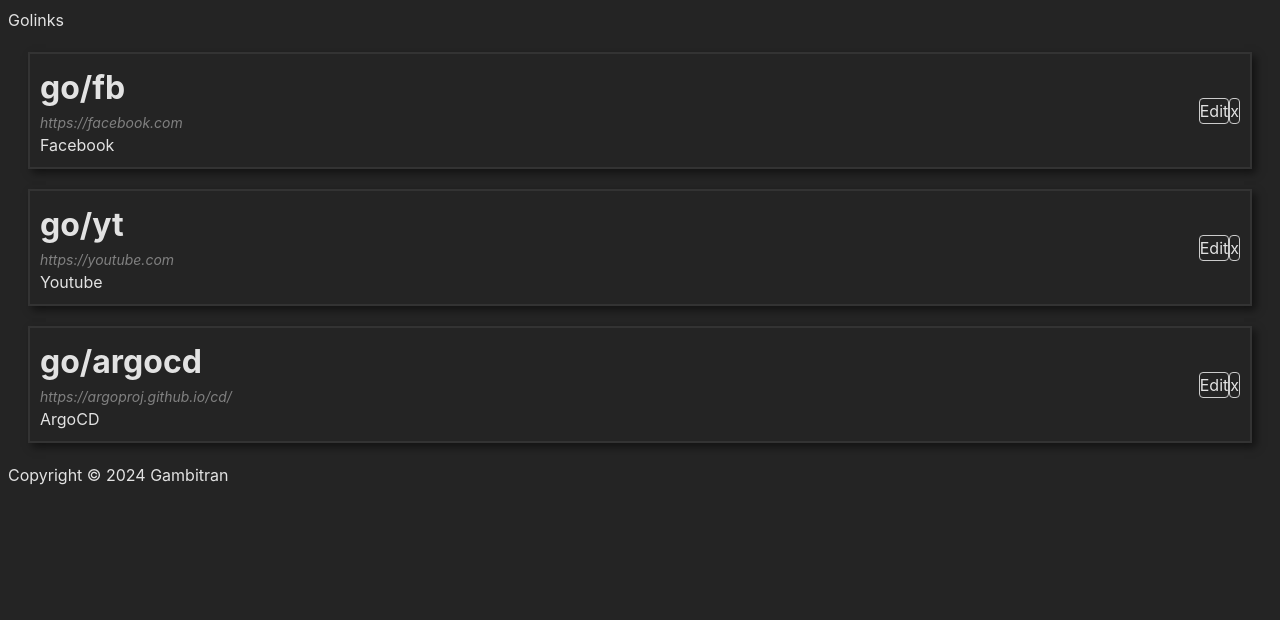
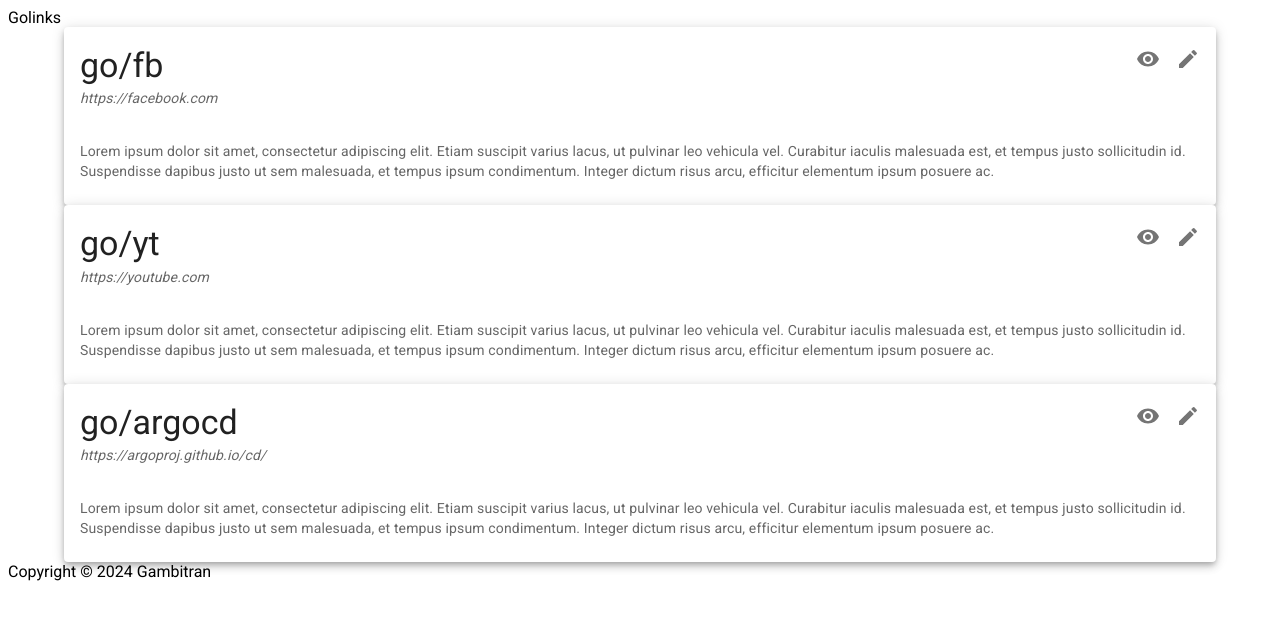
Before and after one commit to gambitran/react-ts-golinks, a React (Vite) app: page / in a window 1280 px wide. Shown: the top 620 px of the page. Built offline with nearby package versions, Linux system fonts and the light colour scheme.

Commit message:
more mui

```diff
--- a/src/App.tsx
+++ b/src/App.tsx
@@ -1,9 +1,12 @@
 import './App.css'
 import { Outlet } from 'react-router';
 import { Layout } from './components/Layout'
+import '@fontsource/roboto/300.css';
+import '@fontsource/roboto/400.css';
+import '@fontsource/roboto/500.css';
+import '@fontsource/roboto/700.css';
 
 export const App = () => {
-
   return (
     <>
         <Layout>
--- a/src/components/Layout/index.tsx
+++ b/src/components/Layout/index.tsx
@@ -1,6 +1,7 @@
 import React from 'react'
 import { Header }  from '../Header'
 import { Footer } from '../Footer'
+import { Container } from '@mui/material'
 
 interface ChildrenProp {
     children: React.ReactNode;
@@ -9,12 +10,10 @@
 export const Layout: React.FC<ChildrenProp> = ({children}) => {
 
     return (
-        <div>
+        <>
             <Header/>
-            <main>
-                {children}
-            </main>
+            <Container>{children}</Container>
             <Footer/>
-        </div>
+        </>
     )
 }
--- a/src/components/Link/index.css
+++ /dev/null
@@ -1,36 +0,0 @@
-.linkContainer {
-    border: 2px solid #333;
-    box-shadow: 4px 4px 8px rgba(0, 0, 0, 0.5); /* Shadow: horizontal offset, vertical offset, blur radius, color */
-    padding: 10px;
-    margin: 20px;
-    display: flex;
-    justify-content: space-between;
-    align-items: center;
-}
-
-.dataContainer {
-    /* border: 2px solid white; */
-    display: flex;
-    flex-direction: column;
-    /* flex: 1; */
-}
-
-.actionContainer {
-    /* border: 2px solid white; */
-    display: flex;
-}
-
-.name {
-    font-size: 32px;
-    font-weight: bold
-}
-
-.url {
-    font-size: 14px;
-    font-style: italic;
-    color: grey;
-}
-
-.description {
-    font-size: 16px;
-}
--- a/src/components/Link/index.tsx
+++ b/src/components/Link/index.tsx
@@ -1,7 +1,15 @@
 import { useState } from 'react';
-import './index.css';
+import { Card, CardContent, CardHeader, Icon, IconButton, Typography } from '@mui/material';
+import { Edit, Visibility } from '@mui/icons-material';
 
-export const Link = (prop: {name: string, description: string, url: string}) => {
+
+export interface LinkItem {
+    name: string;
+    description: string;
+    url: string
+}
+
+export const Link = (prop: LinkItem) => {
 
     const [isVisible, setIsVisible] = useState(true)
 
@@ -10,39 +18,34 @@
     }
 
     const editLink = () => {
-        console.log('hello')
     }
 
     return (
     <>
         {isVisible && (
-            <div className='linkContainer'>
-                <div className='dataContainer'>
-                    <div className='name'>go/{prop.name}</div>
-                    <div className='url'>{prop.url}</div>
-                    <div className='description'>{prop.description}</div>
-                </div>
-                <div className='actionContainer'>
-                    <div
-                        onClick={() => editLink()}
-                        style={{
-                                borderRadius: '4px',
-                                cursor: 'pointer',
-                                border: '1px solid #ccc',
-                            }}>
-                        Edit
-                    </div>
-                    <div
-                        onClick={() => removeLink()}
-                        style={{
-                            borderRadius: '4px',
-                            cursor: 'pointer',
-                            border: '1px solid #ccc',
-                        }}>
-                        x
-                    </div>
-                </div>
-            </div>
+            <Card elevation={5} sx={{ minWidth: 600, maxHeight: 200}}>
+                <CardHeader
+                    title={`go/${prop.name}`}
+                    titleTypographyProps={{ fontSize: 34}}
+                    subheader={prop.url}
+                    subheaderTypographyProps={{ fontSize: 14, fontStyle: 'italic'}}
+                    action={
+                        <>
+                            <IconButton>
+                                <Visibility />
+                            </IconButton>
+                            <IconButton>
+                                <Edit />
+                            </IconButton>
+                        </>
+                    }
+                />
+                <CardContent>
+                    <Typography variant={'body2'} color={'textSecondary'}>
+                        {prop.description}
+                    </Typography>
+                </CardContent>
+            </Card>
         )}
     </>
     )
--- a/src/index.css
+++ b/src/index.css
@@ -1,13 +1,11 @@
 :root {
-  font-family: Inter, system-ui, Avenir, Helvetica, Arial, sans-serif;
-  line-height: 1.5;
-  font-weight: 400;
-
-  color-scheme: light dark;
-  color: rgba(255, 255, 255, 0.87);
-  background-color: #242424;
-
-  font-synthesis: none;
+  /* font-family: Inter, system-ui, Avenir, Helvetica, Arial, sans-serif; */
+  /* line-height: 1.5;
+  font-weight: 400; */
+  /* color: rgba(255, 255, 255, 0.87); */
+  font-family: 'Roboto';
+  margin: 0;
+  /* font-synthesis: none; */
   text-rendering: optimizeLegibility;
   -webkit-font-smoothing: antialiased;
   -moz-osx-font-smoothing: grayscale;
--- /dev/null
+++ b/src/pages/Edit/index.tsx
@@ -0,0 +1,5 @@
+export const Edit = () => {
+    return (
+        <div>Edit</div>
+    )
+}
--- a/src/pages/Home/index.tsx
+++ b/src/pages/Home/index.tsx
@@ -1,21 +1,19 @@
-// import { useState } from 'react';
-import { Link } from '../../components/Link'
+import { Link, LinkItem } from '../../components/Link'
+import { Grid2 } from '@mui/material'
 
 export const Home = () => {
-    // const [data, _] = useState([
-    let data = [
-        {name: 'fb', description: 'Facebook', url: 'https://facebook.com'},
-        {name: 'yt', description: 'Youtube', url: 'https://youtube.com'},
-        {name: 'argocd', description: 'ArgoCD', url: 'https://argoproj.github.io/cd/'}
+
+    let data: Array<LinkItem> = [
+        {name: 'fb', description: 'Lorem ipsum dolor sit amet, consectetur adipiscing elit. Etiam suscipit varius lacus, ut pulvinar leo vehicula vel. Curabitur iaculis malesuada est, et tempus justo sollicitudin id. Suspendisse dapibus justo ut sem malesuada, et tempus ipsum condimentum. Integer dictum risus arcu, efficitur elementum ipsum posuere ac.', url: 'https://facebook.com'},
+        {name: 'yt', description: 'Lorem ipsum dolor sit amet, consectetur adipiscing elit. Etiam suscipit varius lacus, ut pulvinar leo vehicula vel. Curabitur iaculis malesuada est, et tempus justo sollicitudin id. Suspendisse dapibus justo ut sem malesuada, et tempus ipsum condimentum. Integer dictum risus arcu, efficitur elementum ipsum posuere ac.', url: 'https://youtube.com'},
+        {name: 'argocd', description: 'Lorem ipsum dolor sit amet, consectetur adipiscing elit. Etiam suscipit varius lacus, ut pulvinar leo vehicula vel. Curabitur iaculis malesuada est, et tempus justo sollicitudin id. Suspendisse dapibus justo ut sem malesuada, et tempus ipsum condimentum. Integer dictum risus arcu, efficitur elementum ipsum posuere ac.', url: 'https://argoproj.github.io/cd/'}
     ]
-    // ])
 
     return (
-        <div>
-            {data.map((link) =>
-                <Link name={link.name} description={link.description} url={link.url}/>
-            )}
-        </div>
-
+        <Grid2 container>
+            {data.map((link) => (
+                <Link {...link}/>
+            ))}
+        </Grid2>
     )
 }
--- a/src/routes/index.tsx
+++ b/src/routes/index.tsx
@@ -1,6 +1,7 @@
 import { createBrowserRouter } from 'react-router-dom';
 import { App } from '../App';
 import { Home } from '../pages/Home';
+import { Edit } from '../pages/Edit';
 import { About } from '../pages/About';
 
 export const router = createBrowserRouter([
@@ -9,6 +10,7 @@
         element: <App />,
         children: [
             {path: '', element: <Home/>},
+            {path: '/edit', element: <Edit/>},
             {path: '/about', element: <About/>}
         ]
     }
```
